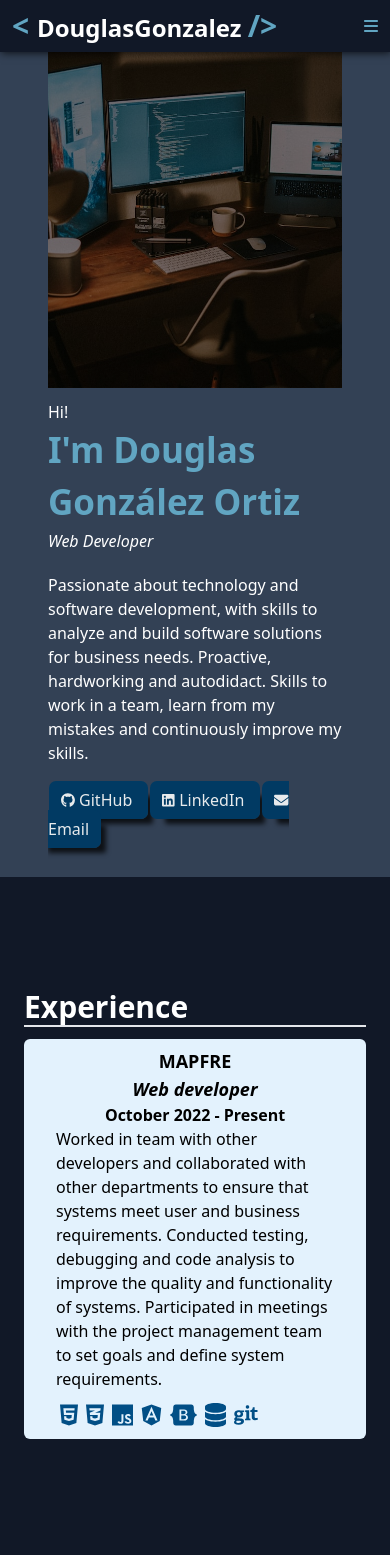
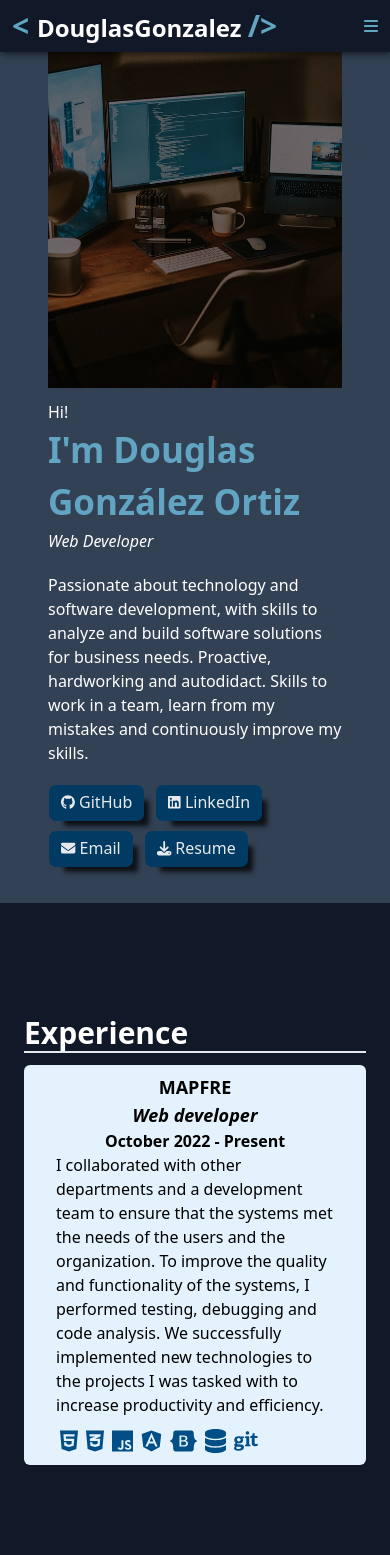
Before and after one commit to DouglasG04/portfolio.app, an Angular app: page / in a window 390 px wide. Shown: the top 1555 px of the page. Built offline with nearby package versions, Linux system fonts and the light colour scheme.

Commit message:
Fix cards technologies

```diff
--- a/src/app/components/experience/experience.component.html
+++ b/src/app/components/experience/experience.component.html
@@ -10,10 +10,11 @@
       <p class="font-semibold">October 2022 - Present</p>
     </div>
     <div class="description px-6">
-      <p>Worked in team with other developers and collaborated with other departments
-        to ensure that systems meet user and business requirements. Conducted testing, debugging and code
-        analysis to improve the quality and functionality of systems. Participated in meetings with the
-        project management team to set goals and define system requirements.</p>
+      <p>I collaborated with other departments and a development team to ensure that the systems met the needs of the
+        users and the organization. To improve the quality and functionality of the systems, I performed testing,
+        debugging and code analysis. We successfully implemented new technologies to the projects I was tasked with to
+        increase productivity and efficiency.
+      </p>
       <div class="description-tecnologies mt-2">
         <fa-icon class="px-1 text-2xl text-[--mediumblue]" *ngFor="let item of experienceTecnologies"
           [icon]="item.icon"></fa-icon>
--- a/src/app/components/home/home.component.css
+++ b/src/app/components/home/home.component.css
@@ -22,7 +22,7 @@ header {
   padding-top: 10px;
 }
 
-@media screen and (max-width: 576px) {
+@media screen and (max-width: 578px) {
   .hero {
     margin-top: 50px;
     height: 40vh;
@@ -34,6 +34,12 @@ header {
 
   .social-icon {
     font-size: 0.9rem;
+  }
+
+  .social-media {
+    display: flex;
+    flex-wrap: wrap;
+    gap: 10px;
   }
 }
 
@@ -142,7 +148,7 @@ nav a:hover {
 }
 
 .social-media a {
-  padding: 8px 12px;
+  padding: 2px 12px;
   background-color: var(--strongblue);
   font-weight: 500;
   border-radius: 7px;
--- a/src/app/components/home/home.component.html
+++ b/src/app/components/home/home.component.html
@@ -1,4 +1,4 @@
-<header id="desktop-header" class="flex justify-between items-center py-2 animate__animated animate__fadeInDown">
+<header id="desktop-header" class="flex justify-between items-center py-2 lg:px-7 animate__animated animate__fadeInDown">
   <a href="#" class="md:text-3xl text-2xl text-white font-bold lg:ml-0 ml-3">
     <span class="text-[--lightblue] text-3xl font-bold">
       < </span> DouglasGonzalez <span class="text-[--lightblue] text-3xl font-bold">/></span>
@@ -50,7 +50,7 @@
         learn from my mistakes and continuously improve my skills.
       </p>
     </div>
-    <div class="social-media lg:mb-0 mb-9">
+    <div class="social-media lg:mb-0 mb-9 flex items-center">
       <a href="https://github.com/DouglasG04">
         <fa-icon class="social-icon text-2xl" [icon]="gitHub"></fa-icon> GitHub
       </a>
@@ -59,6 +59,9 @@
       </a>
       <a href="mailto:dg367077@gmail.com" class="mx-4">
         <fa-icon class="social-icon text-2xl" [icon]="mail"> </fa-icon> Email
+      </a>
+      <a download href="assets/pdf/DouglasGonzalez_Resume2023.pdf">
+        <fa-icon class="social-icon text-2xl" [icon]="pdf"> </fa-icon> Resume
       </a>
     </div>
   </div>
@@ -73,18 +76,9 @@
   <app-technologies></app-technologies>
 
 </div>
-<footer class="flex lg:justify-evenly items-center lg:flex-row flex-col lg:h-[10vh] bg-[--body2]">
-  <div>
-    <a class="text-2xl text-white font-bold" id="home">
-      <span class="text-[--lightblue] text-3xl font-bold">
-        < </span> DouglasGonzalez <span class="text-[--lightblue] text-3xl font-bold">/></span>
-    </a>
-  </div>
+<footer class="flex justify-center items-center  lg:h-[10vh] bg-[--body2]">
   <div class="flex lg:flex-col justify-center items-center">
     <p class="font-bold lg:mr-0 mr-2">Develop with</p>
     <fa-icon class="text-5xl" [icon]="devWith"></fa-icon>
   </div>
-  <div>
-    <p>© 2023 All rights reserved.</p>
-  </div>
 </footer>
--- a/src/app/components/home/home.component.ts
+++ b/src/app/components/home/home.component.ts
@@ -1,5 +1,5 @@
 import { Component } from '@angular/core';
-import { faBars, faClose, faEnvelope } from '@fortawesome/free-solid-svg-icons';
+import { faBars, faClose, faEnvelope, faDownload } from '@fortawesome/free-solid-svg-icons';
 import { faGithub, faLinkedin, faAngular } from '@fortawesome/free-brands-svg-icons';
 @Component({
   selector: 'app-home',
@@ -13,4 +13,5 @@ export class HomeComponent {
   linkeding = faLinkedin
   mail = faEnvelope
   devWith = faAngular
+  pdf = faDownload
 }
--- a/src/app/components/projects/proyects.component.html
+++ b/src/app/components/projects/proyects.component.html
@@ -16,7 +16,7 @@
             <fa-icon class="px-1 text-2xl text-[#676a6c]" [icon]="projectsWJs"></fa-icon>
           </div>
           <div>
-            <a href="" class="underline hover:text-[--strongblue] font-semibold transition-all duration-200 ease-in">Code</a>
+            <a href="https://github.com/DouglasG04/mini-projects" target="_blank" class="underline hover:text-[--strongblue] font-semibold transition-all duration-200 ease-in">Code</a>
           </div>
         </footer>
       </div>
--- a/src/app/components/technologies/technologies.component.css
+++ b/src/app/components/technologies/technologies.component.css
@@ -3,16 +3,25 @@
   flex-direction: column;
   text-align: center;
   padding: 20px 30px;
-
   background: #343a40;
-  box-shadow: 0 0 10px rgb(0 0 0 / 50%);
+  box-shadow: 0 0 10px rgba(0, 0, 0, 0.5);
   border-radius: 10px;
+  transition: all 0.2s ease-in;
 }
 
-.cards footer{
+.cards:hover {
+  cursor: pointer;
+  transform: scale(1.05);
+  box-shadow: 2px 4px 5px 0px rgba(0, 0, 0, 0.75);
+  -webkit-box-shadow: 2px 4px 5px 0px rgba(0, 0, 0, 0.75);
+  -moz-box-shadow: 2px 4px 5px 0px rgba(0, 0, 0, 0.75);
+}
+
+
+.cards footer {
   font-size: 20px;
 }
 
-.cards .icon{
+.cards .icon {
   font-size: 90px
 }
--- a/src/index.html
+++ b/src/index.html
@@ -6,7 +6,7 @@
   <title>DouglasGonzalez | Portfolio</title>
   <base href="/">
   <meta name="viewport" content="width=device-width, initial-scale=1">
-  <link rel="icon" type="image/x-icon" href="favicon.ico">
+  <link rel="icon" type="image/x-icon" href="assets/PassportPhoto.png">
   <link rel="stylesheet" href="https://cdnjs.cloudflare.com/ajax/libs/animate.css/4.1.1/animate.min.css" />
 </head>
 
```
Also changed, not shown: src/assets/PassportPhoto.png (added), 8 other files (tests, documents, lock files or other folders).
